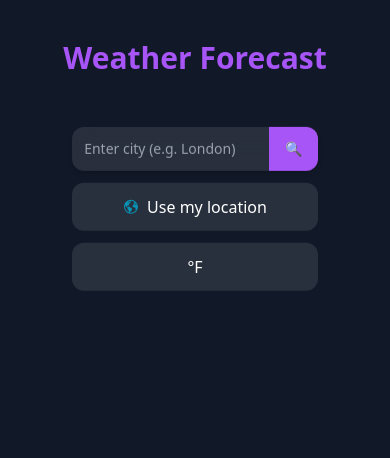
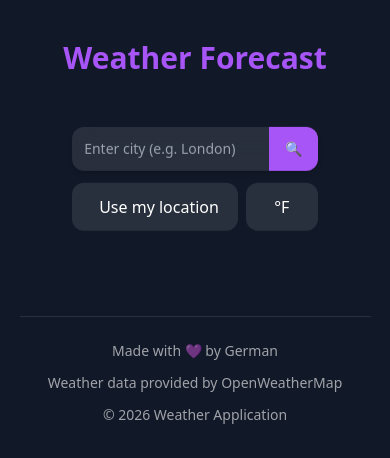
Before and after one commit to German900-code/Weather-Application, a React (Vite) app: page / in a window 390 px wide. Shown: the top 458 px of the page. Built offline with nearby package versions, Linux system fonts and the light colour scheme; no server answers; the HTML template or start-up script is replaced by a standard one.

Commit message:
Added: footer and responsive UI for SearchBar

```diff
--- a/src/App.jsx
+++ b/src/App.jsx
@@ -10,6 +10,7 @@ import { getUserLocation } from "./utils/geolocation";
 
 import { FaArrowAltCircleUp } from "react-icons/fa";
 import LoadingGif from "./assets/gifs/loading-spinner.svg";
+import Footer from "./components/Footer";
 
 function App() {
   const [weatherData, setWeatherData] = useState(null);
@@ -206,6 +207,7 @@ function App() {
         </>
       )}
       <ScrollToTopButton />
+      <Footer />
     </div>
   );
 }
--- /dev/null
+++ b/src/components/Footer.jsx
@@ -0,0 +1,13 @@
+import React from "react";
+
+const Footer = () => {
+  return (
+    <footer className="mt-20 border-t border-white/10 py-6 text-center text-sm text-white/60">
+      <p>Made with 💜 by German</p>
+      <p className="mt-3">Weather data provided by OpenWeatherMap</p>
+      <p className="mt-3">© {new Date().getFullYear()} Weather Application</p>
+    </footer>
+  );
+};
+
+export default Footer;
--- a/src/components/SearchBar.jsx
+++ b/src/components/SearchBar.jsx
@@ -91,7 +91,35 @@ const SearchBar = ({
             </button>
           </div>
 
-          <button
+          <div className="flex gap-2">
+            <button
+              onClick={onUseLocation}
+              disabled={loading}
+              className="min-w-[72px]
+        overflow-hidden
+          px-5 py-3
+          bg-white/10 md:hover:bg-purple-500 text-white rounded-xl transition whitespace-nowrap focus:outline-none focus:ring-2 focus:ring-purple-500 flex items-center justify-center gap-2 "
+            >
+              <IoEarth className="text-cyan-600" size={20} />
+              {loading ? "Detecting..." : "Use my location"}
+            </button>
+
+            <div className="relative group">
+              <button
+                onClick={toggleUnits}
+                className="min-w-[72px] w-full px-4 py-3 bg-white/10 md:hover:bg-purple-500 text-white rounded-xl transition whitespace-nowrap focus:outline-none focus:ring-2 focus:ring-purple-500"
+              >
+                {units === "metric" ? "°F" : "°C"}
+              </button>
+
+              <div className="pointer-events-none absolute left-1/2 top-full mt-2 -translate-x-1/2 whitespace-nowrap rounded-lg bg-black/80 px-3 py-1.5 text-sm text-white opacity-0 transition-opacity duration-300 group-hover:opacity-100">
+                Switch temperature unit
+              </div>
+            </div>
+          </div>
+        </div>
+
+        {/* <button
             onClick={onUseLocation}
             disabled={loading}
             className="min-w-[72px]
@@ -115,7 +143,7 @@ const SearchBar = ({
               Switch temperature unit
             </div>
           </div>
-        </div>
+        </div> */}
         {error && (
           <p className="mt-3 text-center text-sm text-red-400">{error}</p>
         )}
```
